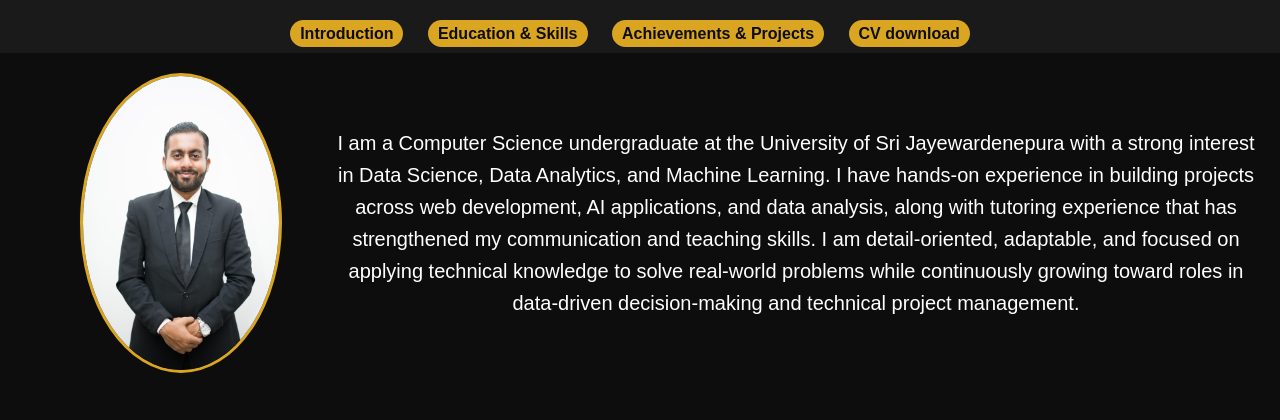
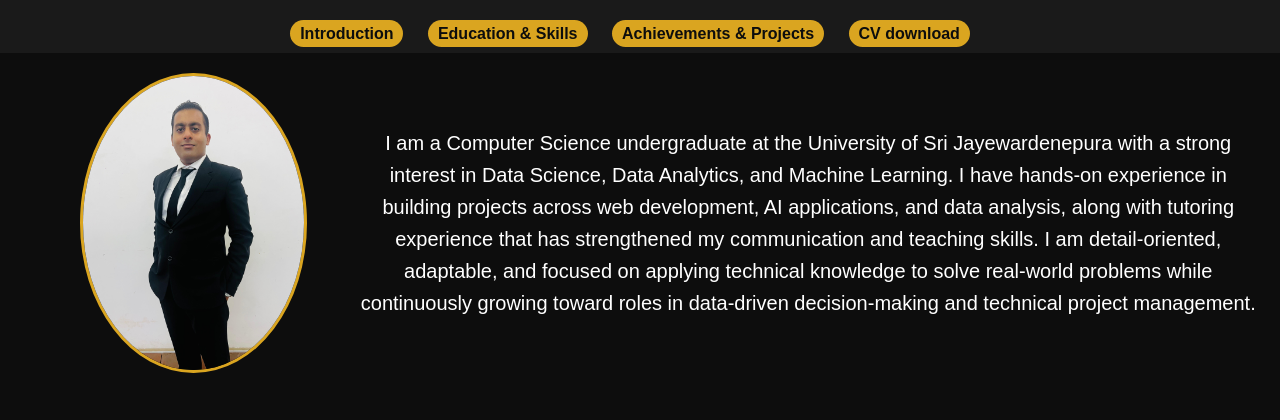
Before and after one commit to anushka-rodrigo/Personal-Portfolio, a plain HTML site: page index.html in a window 1280 px wide. Shown: the part 46-466 px from the top of the page. Drawn offline with Linux system fonts and the light colour scheme.

Commit message:
Update profile picture in index.html

```diff
--- a/index.html
+++ b/index.html
@@ -19,7 +19,7 @@
 
 	<main>
 		<section id="about">
-			<img src="img/profilepic.jpg" alt="profile_pic" width=150 height=200>
+			<img src="img/profilepic_updated.jpeg" alt="profile_pic" width=150 height=200>
 
 			<p id="bio">
 				I am a Computer Science undergraduate at the University of Sri Jayewardenepura with a strong interest in Data Science, Data Analytics, and Machine Learning. I have hands-on experience in building projects across web development, AI applications, and data analysis, along with tutoring experience that has strengthened my communication and teaching skills. I am detail-oriented, adaptable, and focused on applying technical knowledge to solve real-world problems while continuously growing toward roles in data-driven decision-making and technical project management.
```
